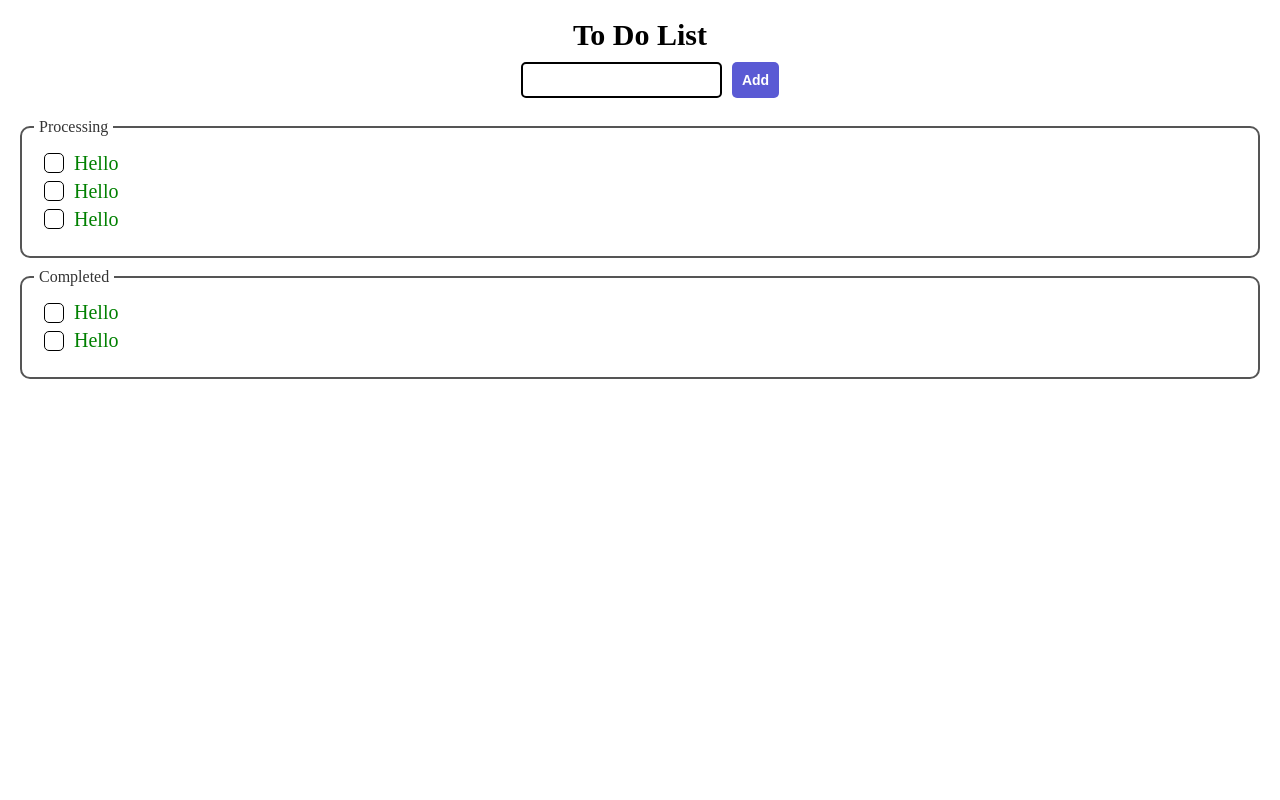
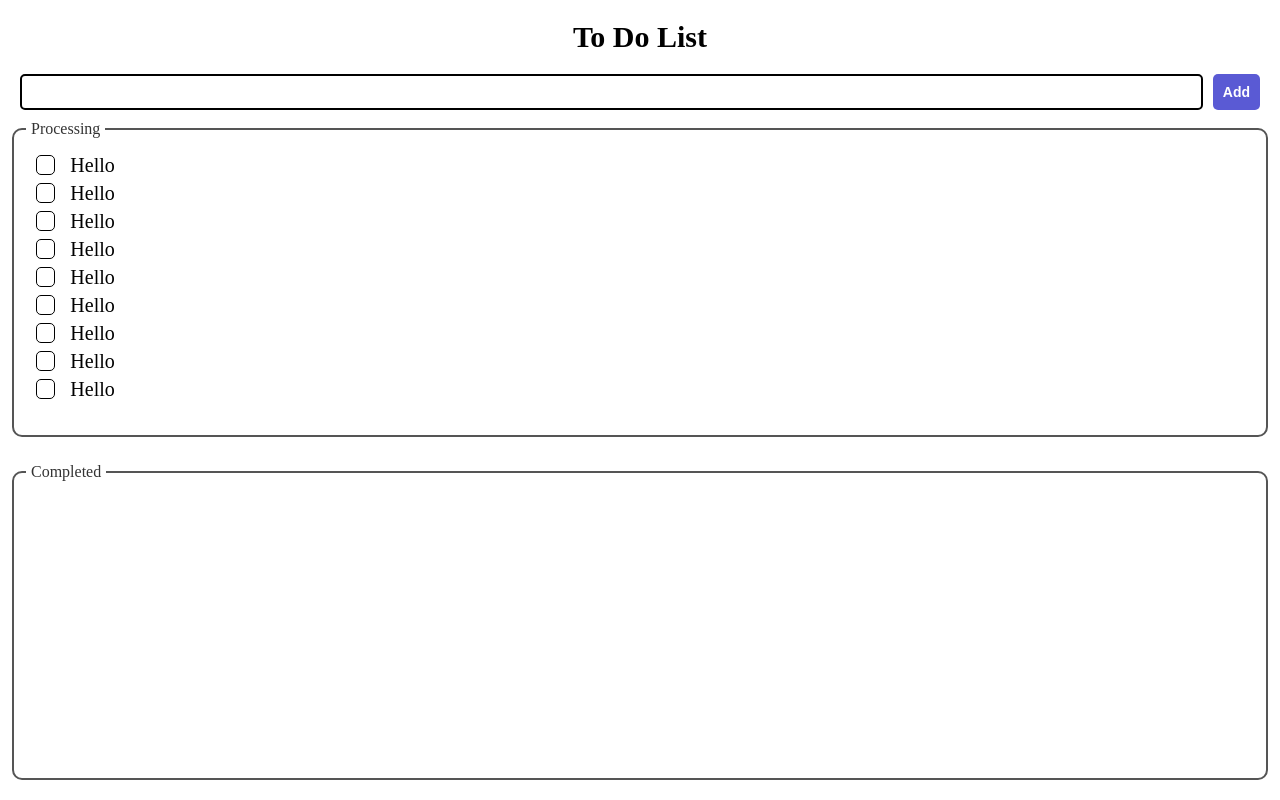
Before and after one commit to sqhtjs0104/todolist, a React (Create React App) app: page / in a window 1280 px wide. Built offline with nearby package versions, Linux system fonts and the light colour scheme; the HTML template or start-up script is replaced by a standard one.

Commit message:
Scroll, JS
Add scroll effect and Javascript code

```diff
--- a/public/index.html
+++ b/public/index.html
@@ -25,6 +25,14 @@
       Learn how to configure a non-root public URL by running `npm run build`.
     -->
     <title>React App</title>
+    <style>
+      html, body, div#root {
+        height: 100%;
+        margin: 0;
+        padding: 0;
+        box-sizing: border-box;
+      }
+    </style>
   </head>
   <body>
     <noscript>You need to enable JavaScript to run this app.</noscript>
--- a/src/App.js
+++ b/src/App.js
@@ -4,26 +4,24 @@ import styled from 'styled-components';
 import Todo from './components/Todo';
 
 const Main = styled.div`
+  display: flex;
+  flex-flow: column nowrap;
   width: 100%;
   height: 100%;
-
-  padding: 10px;
+  padding: 20px 10px;
   box-sizing: border-box;
-
-  display: flex;
-  flex-flow: column nowrap;
 
   .title {
     font-size: 30px;
-    margin: auto;
+    margin: 0 auto 10px;
   }
 
   .adding {
-    width: 100%;
     padding: 10px;
     display: flex;
     flex-flow: row nowrap;
     justify-content: center;
+    box-sizing: border-box;
 
     * {
       border-radius: 5px;
@@ -34,6 +32,7 @@ const Main = styled.div`
     input {
       margin-right: 10px;
       border: 2px solid #000;
+      flex: 1;
     }
 
     button {
@@ -55,10 +54,20 @@ const Main = styled.div`
     }
   }
 
+  .list {
+    flex: 1;
+    width: 100%;
+    height: 100%;
+    box-sizing: border-box;
+    display: flex;
+    flex-flow: column nowrap;
+    justify-content: space-between;
+  }
+
   fieldset {
     border: 2px solid #555;
     border-radius: 10px;
-    margin-top: 10px;
+    height: 45%;
 
     legend {
       font-size: 16px;
@@ -70,17 +79,30 @@ const Main = styled.div`
       padding: 10px;
       margin: 0;
       list-style: none;
+      display: block;
+      width: 100%;
+      height: 100%;
+      box-sizing: border-box;
+
+      overflow-y: auto;
+
+      ::-webkit-scrollbar {
+        width: 20px;
+      }
+      ::-webkit-scrollbar-thumb {
+        background-color: #a5a5a5;
+        background-clip: padding-box;
+        border: 8px solid #ffffff00;
+        border-radius: 20px;
+      }
+      ::-webkit-scrollbar-track {
+        background-color: none;
+      }
 
       li {
         margin-bottom: 5px;
       }
     }
-  }
-
-  .processing {
-  }
-
-  .completed {
   }
 `
 
@@ -93,20 +115,24 @@ const App = memo(() => {
         <button>Add</button>
       </div>
 
-      <div>
+      <div className='list'>
         <fieldset className='processing'>
           <legend>Processing</legend>
-          <ul> {/** 중단 현재 Todo list 영역 */}
+          <ul id='processingList'> {/** 중단 현재 Todo list 영역 */}
             <Todo number={1} />
             <Todo number={2} />
             <Todo number={3} />
+            <Todo number={4} />
+            <Todo number={5} />
+            <Todo number={6} />
+            <Todo number={7} />
+            <Todo number={8} />
+            <Todo number={9} />
           </ul>
         </fieldset>
         <fieldset className='completed'>
           <legend>Completed</legend>
-          <ul> {/** 하단 완료한 Todo list 영역 */}
-            <Todo number={4} />
-            <Todo number={5} />
+          <ul id='completedList'> {/** 하단 완료한 Todo list 영역 */}
           </ul>
         </fieldset>
       </div>
--- a/src/components/Todo.js
+++ b/src/components/Todo.js
@@ -5,6 +5,20 @@ const TodoItem = styled.li`
 	display: flex;
 	flex-flow: row nowrap;
 	align-items: center;
+
+	transition: all 0.5s;
+  animation: appear 0.6s ease-in-out;
+  @keyframes appear {
+    0% {
+      scale: 0.7;
+    }
+    50% {
+      scale: 1.05;
+    }
+    100% {
+      scale: 1;
+    }
+  }
 
 	input[type="checkbox"] {
 		display: none;
@@ -35,20 +49,50 @@ const TodoItem = styled.li`
 	span {
 		margin-right: 5px;
 		font-size: 20px;
-		color: green;
 		transition: all 0.5s;
+
+		display: block;
+		width: 100%;
+		border-radius: 5px;
+		padding: 0 5px;
+
+		&:hover {
+			cursor: pointer;
+			background-color: #89cf89;
+		}
 	}
 
 	input[type="checkbox"]:checked + label + span {
 		text-decoration: line-through;
 		color: #333;
+
+		&:hover {
+			background-color: #aaa;
+		}
 	}
 `
 
 const Todo = memo(props => {
+	const onTodoChange = useCallback(e => {
+		const todo = document.querySelector(`#todo${props.number}`);
+		const isChecked = e.currentTarget.checked;
+		console.log(isChecked);
+
+		let parent = null;
+		if (isChecked) {
+			parent = document.querySelector('#completedList');
+			parent.appendChild(todo);
+		} else {
+			parent = document.querySelector('#processingList');
+			parent.appendChild(todo);
+		}
+
+		console.log(parent);
+	}, []);
+
 	return (
-		<TodoItem>
-			<input id={`todoCheck${props.number}`} type="checkbox" />
+		<TodoItem id={`todo${props.number}`}>
+			<input id={`todoCheck${props.number}`} type="checkbox" onChange={onTodoChange} />
 			<label htmlFor={`todoCheck${props.number}`}>V</label>
 			<span>Hello</span>
 		</TodoItem>
```
